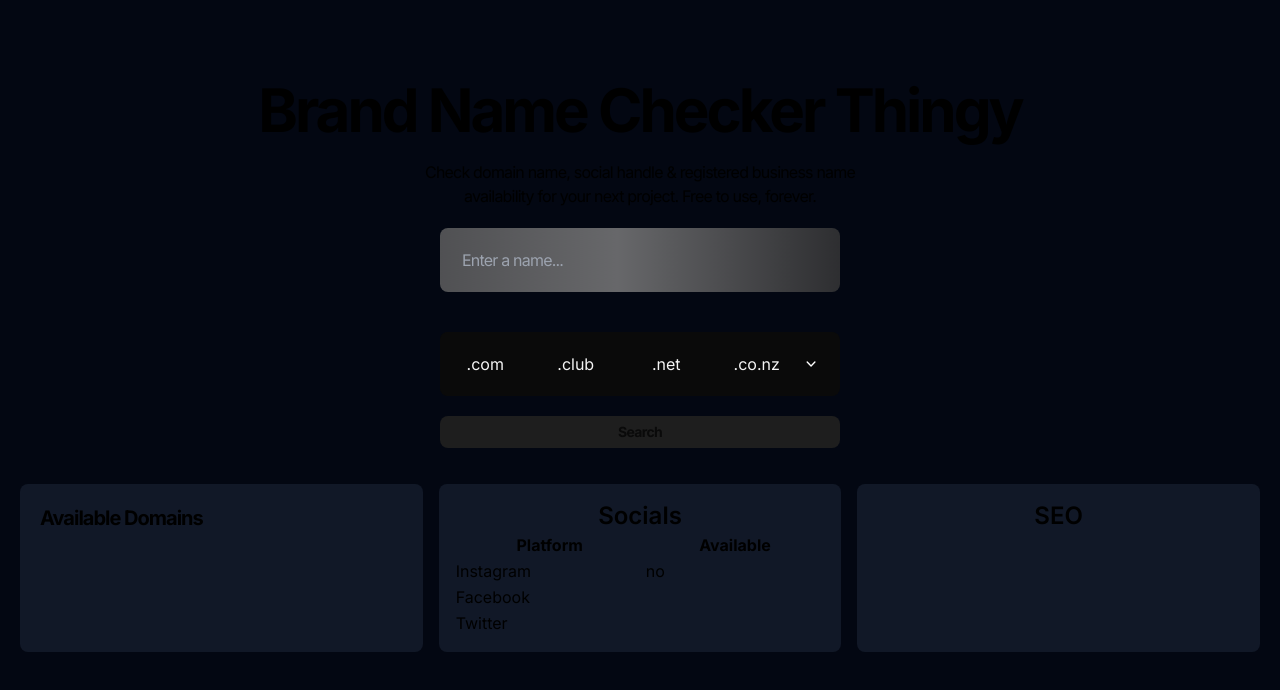
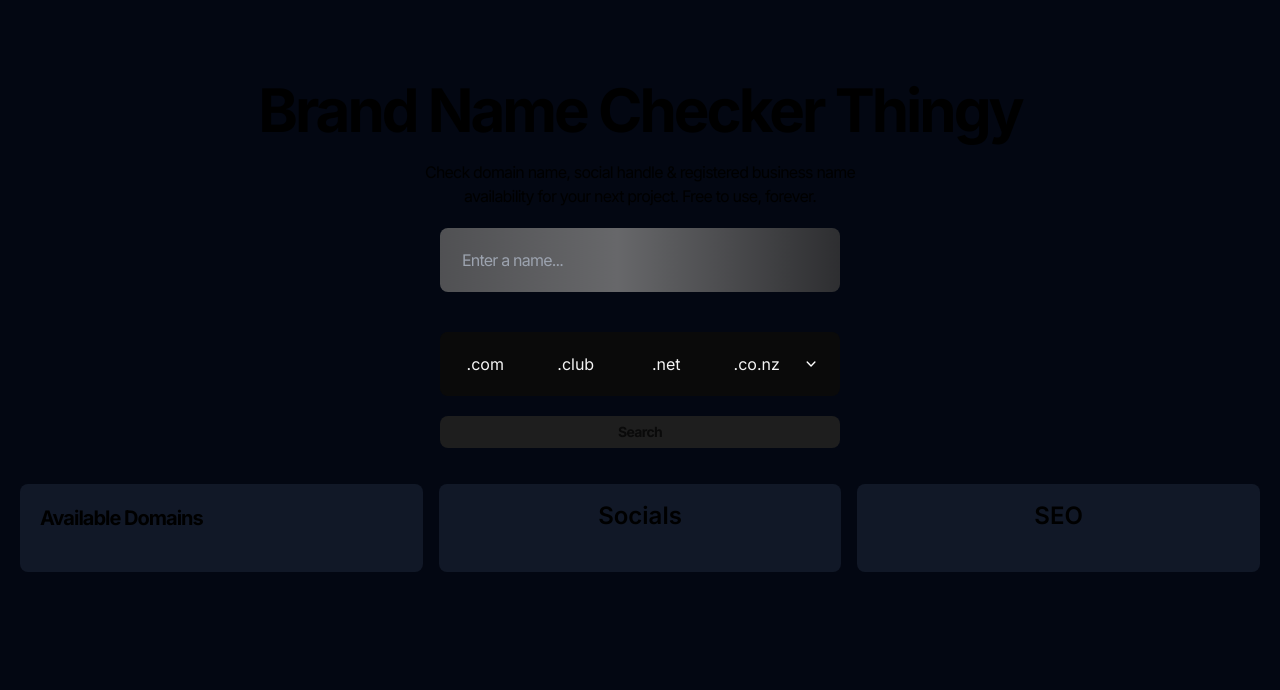
Before and after one commit to jacobbinnie/brand-name-checker-thingy, a Next.js app: page / in a window 1280 px wide. Shown: the top 690 px of the page. Built offline with nearby package versions, Linux system fonts and the light colour scheme.

Commit message:
Add caching for domains

```diff
--- a/package.json
+++ b/package.json
@@ -13,6 +13,8 @@
     "@types/node": "20.5.0",
     "@types/react": "18.2.20",
     "@types/react-dom": "18.2.7",
+    "@typescript-eslint/eslint-plugin": "^6.4.0",
+    "@typescript-eslint/parser": "^6.4.0",
     "@vercel/kv": "^0.2.2",
     "autoprefixer": "10.4.15",
     "axios": "^1.4.0",
--- a/src/app/api/check-domain/route.ts
+++ b/src/app/api/check-domain/route.ts
@@ -1,5 +1,7 @@
 import { NextRequest, NextResponse } from "next/server";
 import { kv } from "@vercel/kv";
+import axios from "axios";
+import { SocialPlatform } from "@/app/interfaces/socialPlatforms";
 
 const RAPID_API_KEY = process.env.NEXT_PUBLIC_RAPID_API_KEY || "";
 
@@ -7,17 +9,26 @@ export async function GET(request: NextRequest) {
   const { searchParams } = new URL(request.url);
   const q = searchParams.get("q");
 
-  const updatedEndpoint = `https://pointsdb-bulk-domain-check-v1.p.rapidapi.com/domain_check?domains=${q}`;
+  const domains = await kv.get(`${q}-domains`);
 
+  if (domains) {
+    return NextResponse.json(domains);
+  } else {
+    // cache miss
     const options = {
       method: "GET",
+      url: `https://pointsdb-bulk-domain-check-v1.p.rapidapi.com/domain_check?domains=${q}`,
       headers: {
         "X-RapidAPI-Key": RAPID_API_KEY,
         "X-RapidAPI-Host": "pointsdb-bulk-domain-check-v1.p.rapidapi.com",
       },
     };
 
-  const res = await fetch(updatedEndpoint, options);
+    const { data } = await axios(options);
 
-  return new NextResponse(res.body, { status: res.status });
+    // store in the cache
+    await kv.set(`${q}-domains`, data);
+
+    return NextResponse.json(data);
   }
+}
--- a/src/app/api/check-socials/route.ts
+++ b/src/app/api/check-socials/route.ts
@@ -6,6 +6,7 @@ import { SocialPlatform } from "@/app/interfaces/socialPlatforms";
 const RAPID_API_KEY = process.env.NEXT_PUBLIC_RAPID_API_KEY || "";
 
 export async function GET(request: NextRequest) {
+  console.log("Fetching socials");
   const { searchParams } = new URL(request.url);
   const q = searchParams.get("q");
 
@@ -28,7 +29,7 @@ export async function GET(request: NextRequest) {
 
     const { data } = await axios(options);
 
-    const { name, success, ...rest } = data;
+    const { username, success, ...rest } = data;
 
     await kv.set<Record<SocialPlatform, boolean>>(`${q}-socials`, rest);
 
--- a/src/components/SocialResult/index.tsx
+++ b/src/components/SocialResult/index.tsx
@@ -1,21 +1,29 @@
 import useSWR from "swr";
-import { useEffect, useState } from "react";
+import React, { useEffect, useState } from "react";
 import { ConfirmedSearchQuery } from "@/app/interfaces";
+import { SocialPlatform } from "@/app/interfaces/socialPlatforms";
+import { CheckBadgeIcon, XCircleIcon } from "@heroicons/react/20/solid";
 
 interface SocialResultProps {
   search?: ConfirmedSearchQuery;
 }
 function SocialResult({ search }: SocialResultProps) {
-  const { data } = useSWR<{ available: boolean }>(
+  const { data } = useSWR<Record<SocialPlatform, boolean>>(
     search?.query ? `socials-${search?.query}` : null,
     async () =>
       fetch(`/api/check-socials?q=${search?.query}`).then((res) => res.json()),
+    {
+      revalidateIfStale: false,
+      revalidateOnReconnect: false,
+      revalidateOnFocus: false,
+      revalidateOnMount: false,
+    },
   );
 
   return (
     <div className={"bg-gray-900 rounded-lg p-4 flex flex-col"}>
-      {JSON.stringify(search)}
       <h2 className={"text-center text-2xl font-semibold"}>Socials</h2>
+      {data && (
         <table>
           <thead>
             <tr>
@@ -24,20 +32,21 @@ function SocialResult({ search }: SocialResultProps) {
             </tr>
           </thead>
           <tbody>
-          <tr>
-            <td>Instagram</td>
-            <td>{data?.available ? "yes" : "no"}</td>
+            {Object.entries(data).map(([service, available]) => (
+              <tr key={service}>
+                <td>{service}</td>
+                <td>
+                  {available ? (
+                    <CheckBadgeIcon className="w-5 h-5 text-accent" />
+                  ) : (
+                    <XCircleIcon className="w-5 h-5 text-gray-700" />
+                  )}
+                </td>
               </tr>
-          <tr>
-            <td>Facebook</td>
-            <td></td>
-          </tr>
-          <tr>
-            <td>Twitter</td>
-            <td></td>
-          </tr>
+            ))}
           </tbody>
         </table>
+      )}
     </div>
   );
 }
```
Also changed, not shown: .eslintrc.json, 1 other file (tests, documents, lock files or other folders). Lines whose indentation alone changed are shown as unchanged.
